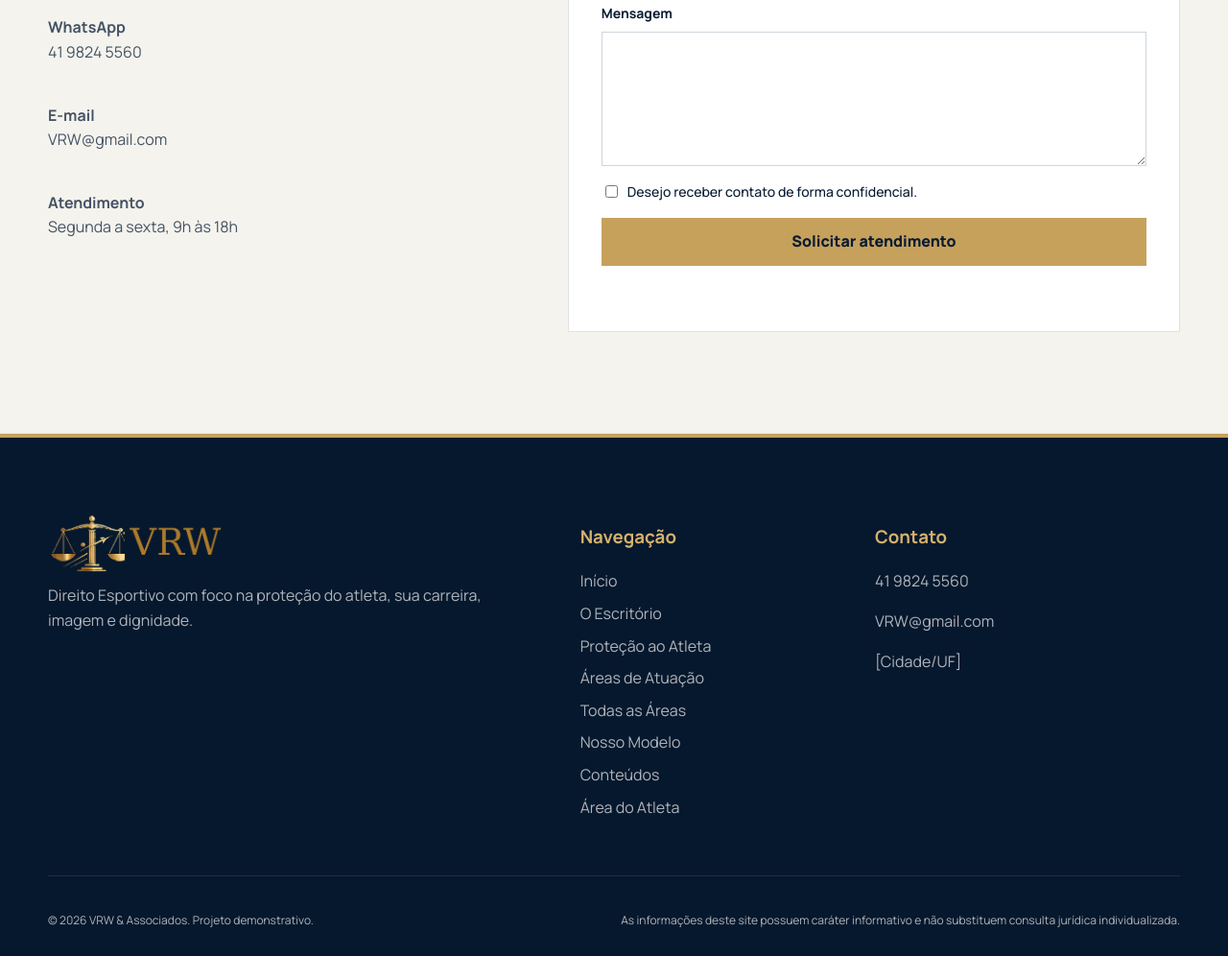
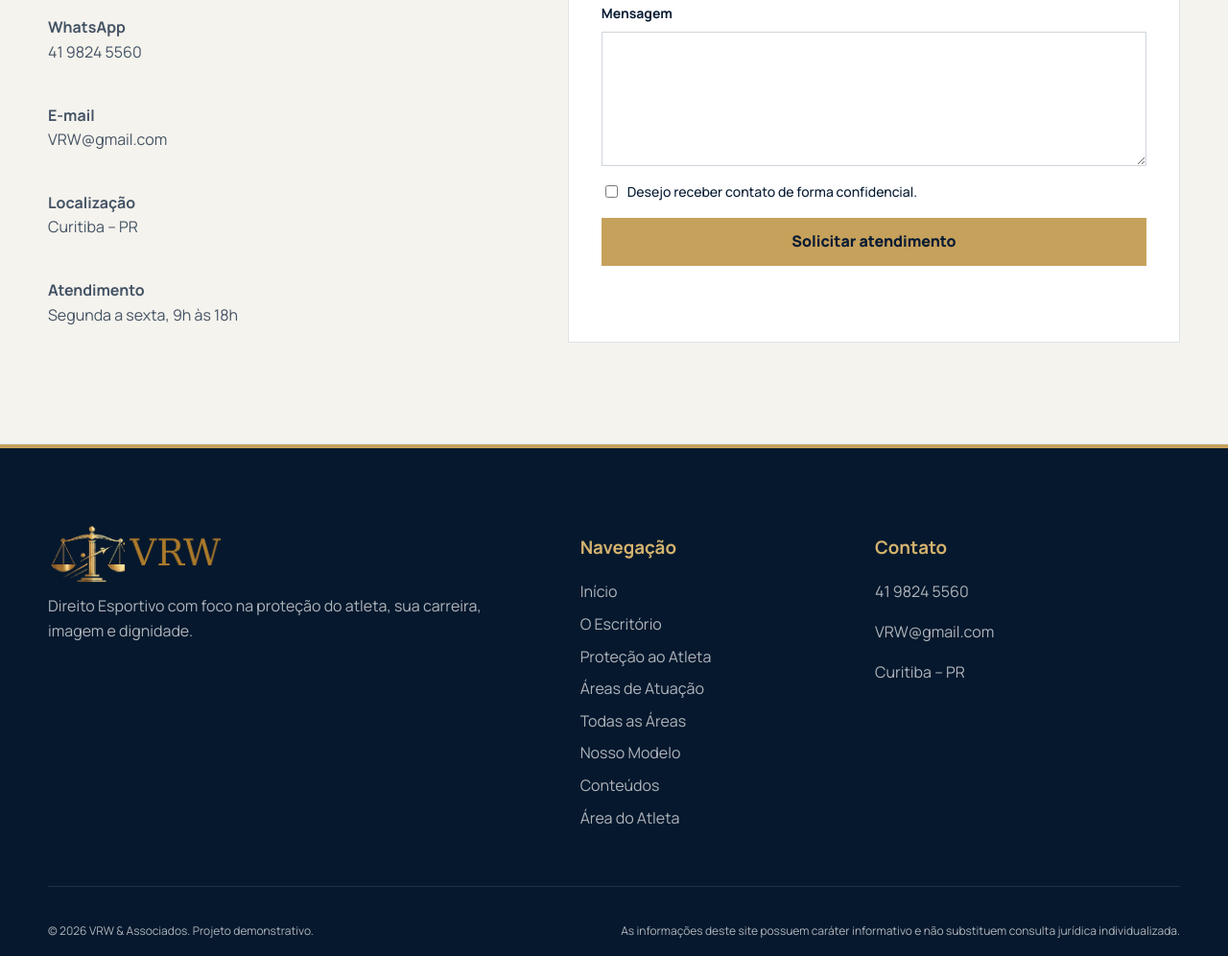
Before and after one commit to siqueirawillyan1623-web/VRW.IO-, a plain HTML site: page contato.html in a window 1280 px wide. Shown: the part 1146-2142 px from the top of the page at 96% size. Drawn offline with nearby package versions, Linux system fonts and the light colour scheme.

Commit message:
Add files via upload

```diff
--- a/contato.html
+++ b/contato.html
@@ -57,6 +57,7 @@
       <div class="contact-info">
         <p><strong>WhatsApp</strong><br><a href="https://wa.me/554198245560" target="_blank" rel="noopener noreferrer">41 9824 5560</a></p>
         <p><strong>E-mail</strong><br><a href="mailto:VRW@gmail.com">VRW@gmail.com</a></p>
+        <p><strong>Localização</strong><br>Curitiba – PR</p>
         <p><strong>Atendimento</strong><br>Segunda a sexta, 9h às 18h</p>
       </div>
     </div>
@@ -104,7 +105,7 @@
         <h3>Contato</h3>
         <p><a href="tel:+554198245560">41 9824 5560</a></p>
         <p><a href="mailto:VRW@gmail.com">VRW@gmail.com</a></p>
-        <p>[Cidade/UF]</p>
+        <p>Curitiba – PR</p>
       </div>
     </div>
     <div class="container footer-bottom">
```
Also changed, not shown: areas.html (+1 -1 lines), conteudos.html (+1 -1 lines), escritorio.html (+1 -1 lines), index.html (+1 -1 lines), legislacao.html (+1 -1 lines), modelo.html (+1 -1 lines), protecao.html (+1 -1 lines), todas-areas.html (+1 -1 lines), 1 other file.
